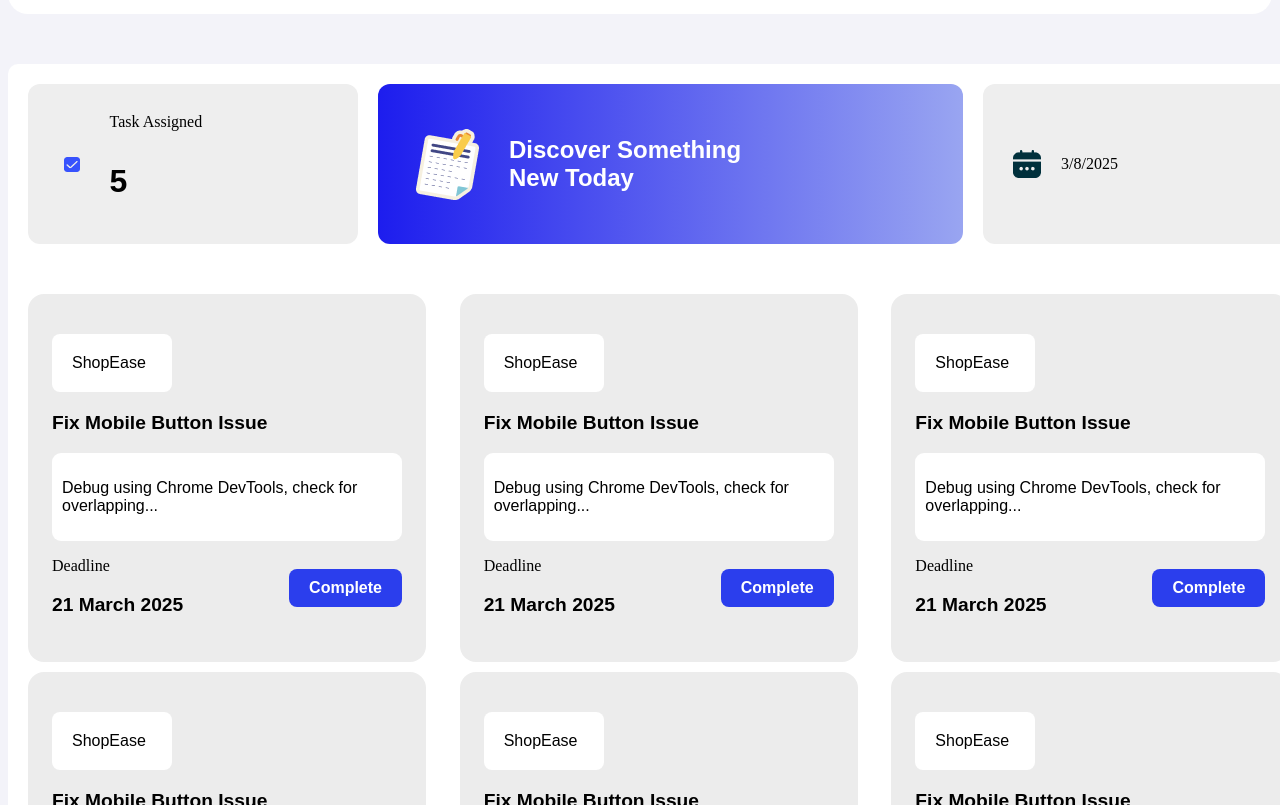
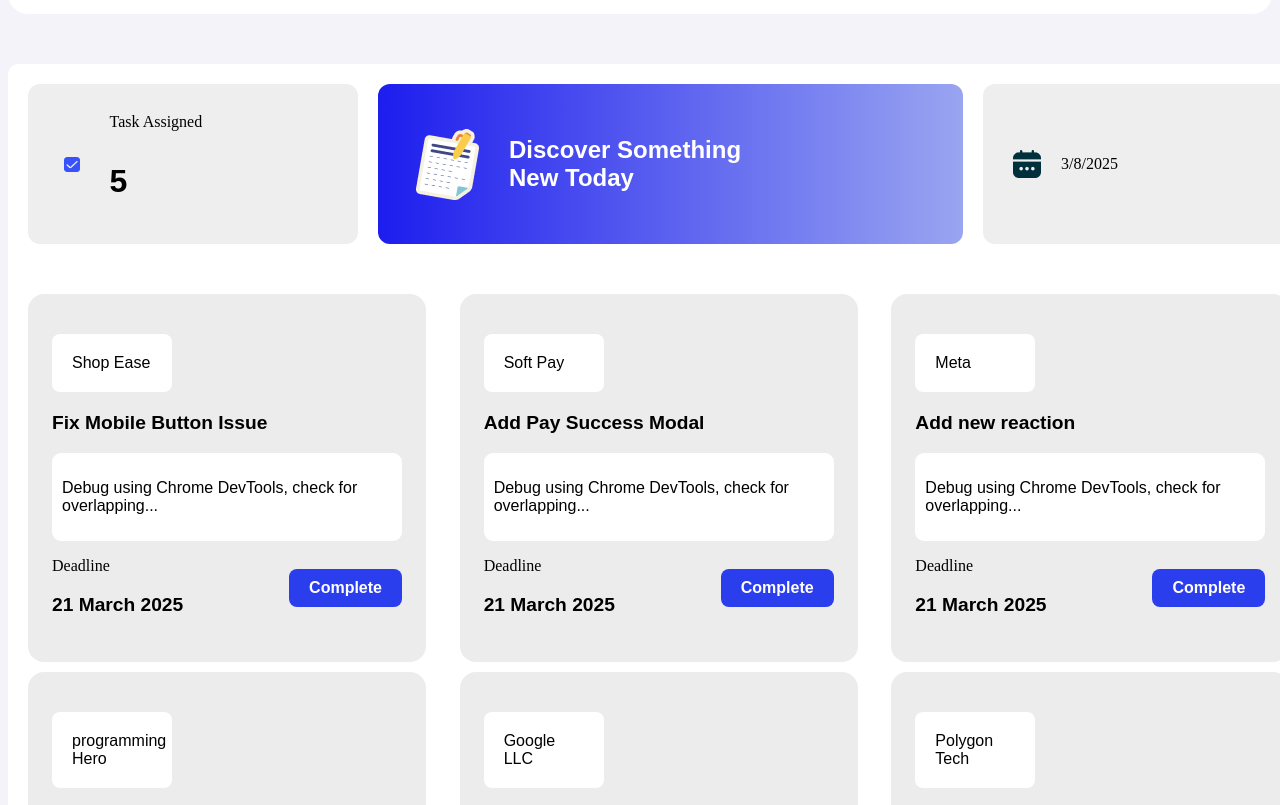
Before and after one commit to EmonMridha/assignment-05, a plain HTML site: page index.html in a window 1280 px wide. Shown: the part 144-949 px from the top of the page. Drawn offline with Linux system fonts and the light colour scheme.

Commit message:
fixed the issues

```diff
--- a/index.html
+++ b/index.html
@@ -46,7 +46,7 @@
 
             <div class="main-6-box">
                 <div class="boxes">
-                    <p class="small-title">ShopEase</p>
+                    <p class="small-title">Shop Ease</p>
                     <p class="big-title">Fix Mobile Button Issue</p>
                     <div class="description">
                         <p>Debug using Chrome DevTools, check for overlapping...</p>
@@ -63,8 +63,8 @@
 
                 </div>
                 <div class="boxes">
-                    <p class="small-title">ShopEase</p>
-                    <p class="big-title">Fix Mobile Button Issue</p>
+                    <p class="small-title">Soft Pay</p>
+                    <p class="big-title">Add Pay Success Modal</p>
                     <div class="description">
                         <p>Debug using Chrome DevTools, check for overlapping...</p>
                     </div>
@@ -80,8 +80,8 @@
 
                 </div>
                 <div class="boxes">
-                    <p class="small-title">ShopEase</p>
-                    <p class="big-title">Fix Mobile Button Issue</p>
+                    <p class="small-title">Meta</p>
+                    <p class="big-title">Add new reaction</p>
                     <div class="description">
                         <p>Debug using Chrome DevTools, check for overlapping...</p>
                     </div>
@@ -97,8 +97,8 @@
 
                 </div>
                 <div class="boxes">
-                    <p class="small-title">ShopEase</p>
-                    <p class="big-title">Fix Mobile Button Issue</p>
+                    <p class="small-title">programming Hero</p>
+                    <p class="big-title">Fix Video Loading Issue</p>
                     <div class="description">
                         <p>Debug using Chrome DevTools, check for overlapping...</p>
                     </div>
@@ -114,8 +114,8 @@
 
                 </div>
                 <div class="boxes">
-                    <p class="small-title">ShopEase</p>
-                    <p class="big-title">Fix Mobile Button Issue</p>
+                    <p class="small-title">Google LLC</p>
+                    <p class="big-title">Integrate AI search</p>
                     <div class="description">
                         <p>Debug using Chrome DevTools, check for overlapping...</p>
                     </div>
@@ -131,8 +131,8 @@
 
                 </div>
                 <div class="boxes">
-                    <p class="small-title">ShopEase</p>
-                    <p class="big-title">Fix Mobile Button Issue</p>
+                    <p class="small-title">Polygon Tech</p>
+                    <p class="big-title">Review Ami Probashi Site</p>
                     <div class="description">
                         <p>Debug using Chrome DevTools, check for overlapping...</p>
                     </div>
```
